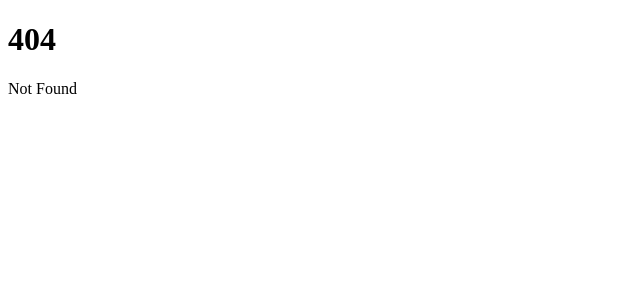
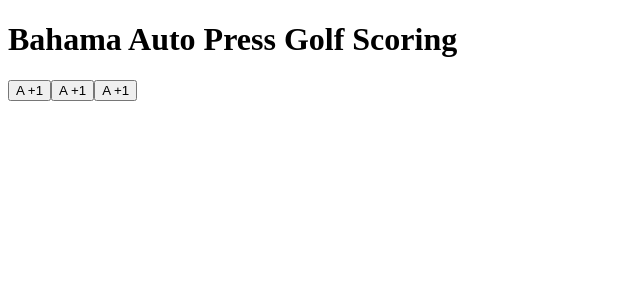
Before and after one commit to SumitBando/autopress-sveltekit, a SvelteKit app: page /gemini in a window 1280 px wide. Before the commit this address had no page. Shown: the top 300 px of the page, without its empty margins (0-640 px from the left). Built offline with nearby package versions, Linux system fonts and the light colour scheme.

Commit message:
last failed versions

```diff
--- /dev/null
+++ b/src/routes/gemini/+page.svelte
@@ -0,0 +1,76 @@
+<script>
+  import { onMount } from 'svelte';
+
+  let score = [1, 1, 1];
+  let holesPlayed = [];
+  let gameOver = false;
+
+  function handleButtonClick(winner) {
+    if (gameOver) return;
+
+    // Update the score based on the winner
+    if (winner === 'A') {
+      score = score.map((match, index) => {
+        if (match > 0) return match + 1;
+        return 1;
+      });
+    } else if (winner === 'B') {
+      score = score.map((match, index) => {
+        if (match > 0) return match - 1;
+        return -1;
+      });
+    }
+
+    // Open a new match if the last match is 2
+    if (score[score.length - 1] === 2) {
+      score.push(0);
+    }
+
+    // Record the hole result
+    holesPlayed.push({ winner, score: [...score] });
+
+    // Check if the game is over
+    if (holesPlayed.length === 18) {
+      gameOver = true;
+    }
+  }
+
+  function calculateMatchDifference() {
+    let aMatches = 0;
+    let bMatches = 0;
+    for (const hole of holesPlayed) {
+      for (const match of hole.score) {
+        if (match > 0) aMatches += match;
+        if (match < 0) bMatches += Math.abs(match);
+      }
+    }
+    return aMatches - bMatches;
+  }
+</script>
+
+<main>
+  <h1>Bahama Auto Press Golf Scoring</h1>
+
+  {#if !gameOver}
+    <div>
+      {#each score as match, index}
+        <button on:click={() => handleButtonClick(index % 2 === 0 ? 'A' : 'B')}>
+          {match > 0 ? `A +${match}` : match < 0 ? `B +${Math.abs(match)}` : 'Halved'}
+        </button>
+      {/each}
+    </div>
+  {/if}
+
+  {#each holesPlayed as hole}
+    <div>
+      <span>{hole.winner}</span>
+      <span>{hole.score.join(' ')}</span>
+    </div>
+  {/each}
+
+  {#if gameOver}
+    <h2>Game Over</h2>
+    <p>Winner: {calculateMatchDifference() > 0 ? 'A' : 'B'}</p>
+    <p>Match Difference: {Math.abs(calculateMatchDifference())}</p>
+  {/if}
+</main>
```
Also changed, not shown: src/routes/claude/+page.svelte (+24 -5 lines), 1 other file (tests, documents, lock files or other folders).
